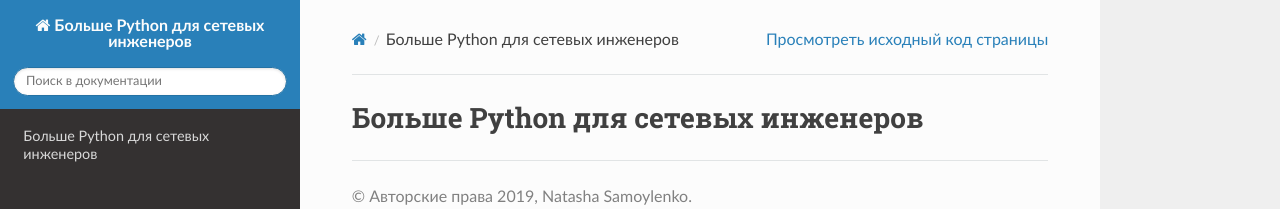
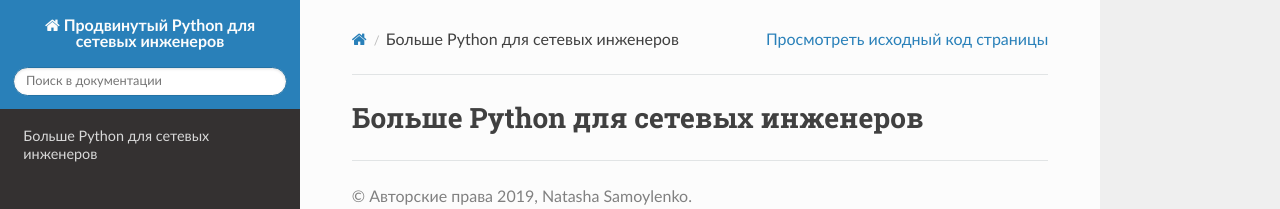
Before and after one commit to natenka/advpyneng-book, a Sphinx documentation site: the page built from docs/source/index.rst, in a window 1280 px wide. Shown: the top 209 px of the page. Built offline with Sphinx 7.4.7 and the Read the Docs theme 2.0.0, drawn with Linux system fonts in a browser that asks for light colours; pages that are not in the unit, such as notebooks, are missing from menus.

```diff
--- a/docs/source/conf.py
+++ b/docs/source/conf.py
@@ -17,7 +17,7 @@
 
 # -- Project information -----------------------------------------------------
 
-project = 'Больше Python для сетевых инженеров'
+project = 'Продвинутый Python для сетевых инженеров'
 copyright = '2019, Natasha Samoylenko'
 author = 'Natasha Samoylenko'
 
```
